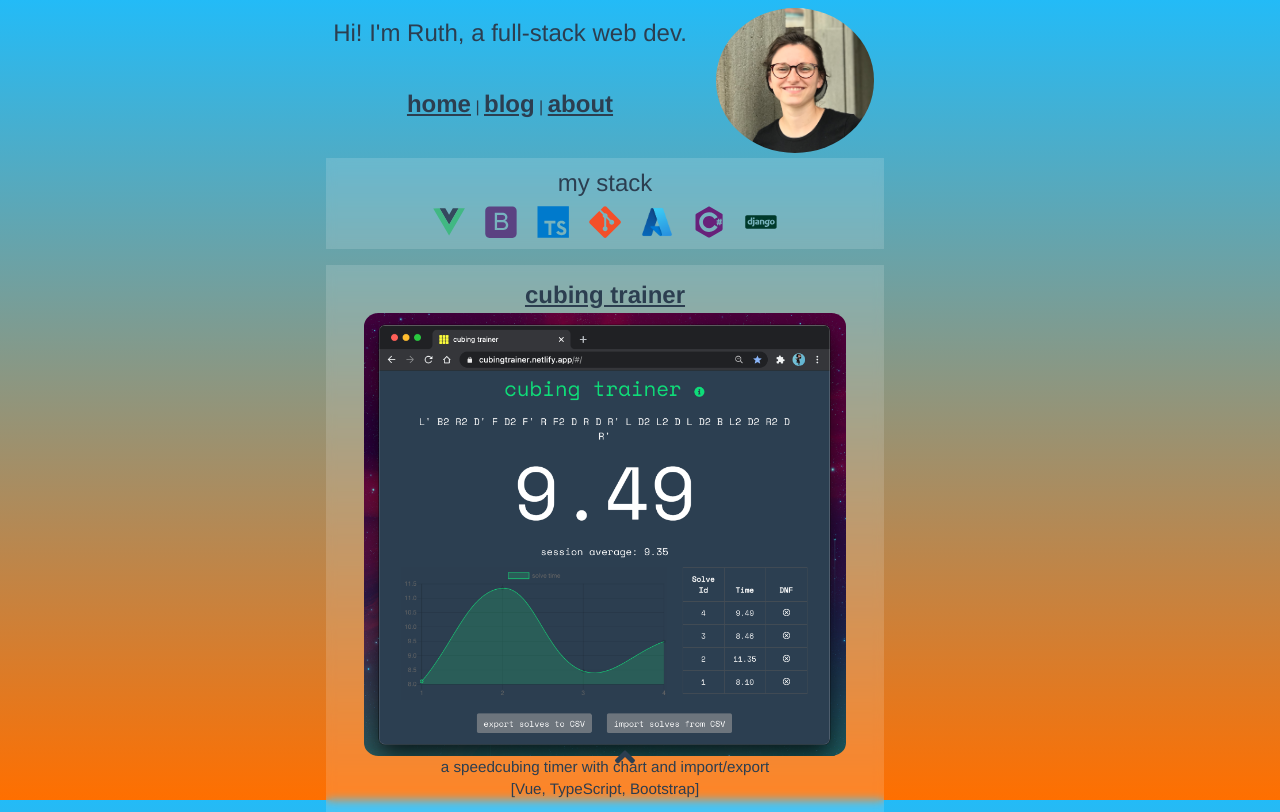
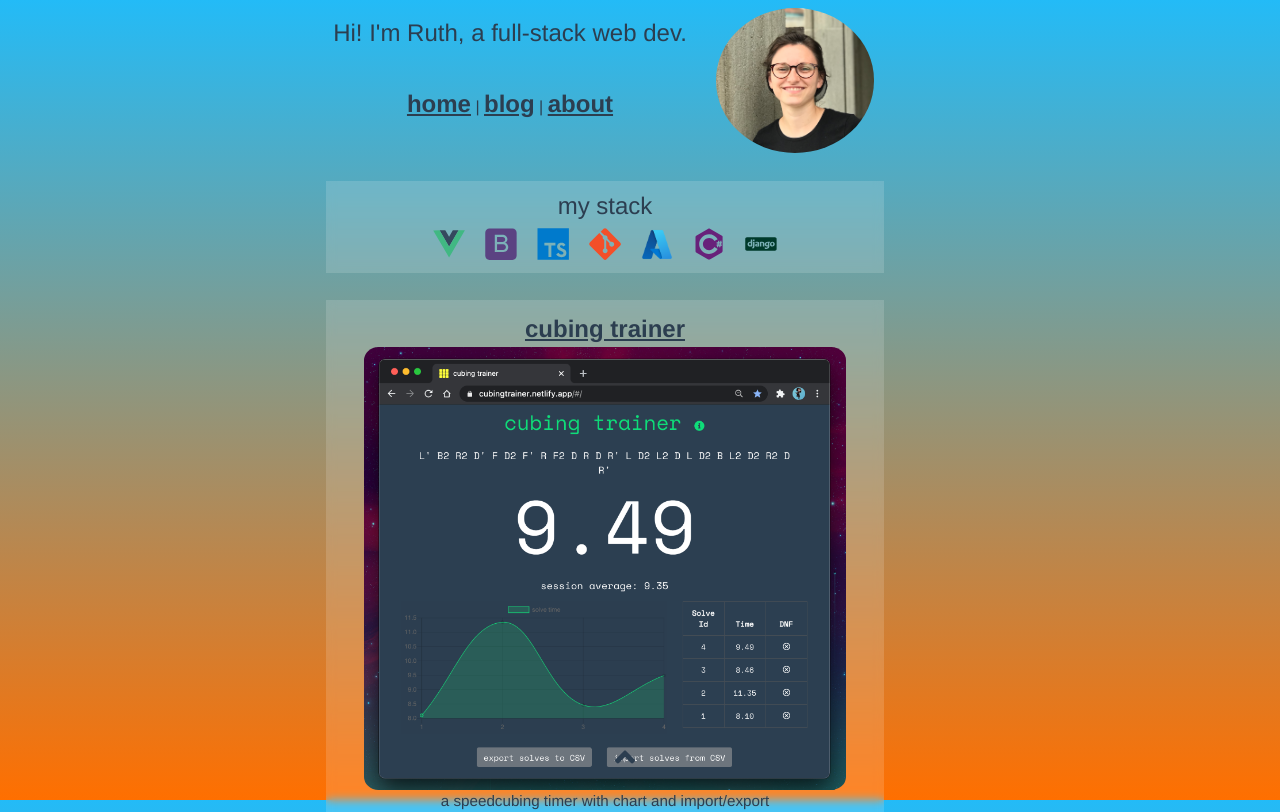
Before and after one commit to ruthrootz/portfolio, a Vue app: page / in a window 1280 px wide. Shown: the top 812 px of the page. Built offline with nearby package versions, Linux system fonts and the light colour scheme.

Commit message:
fixed margin

```diff
--- a/src/App.vue
+++ b/src/App.vue
@@ -266,6 +266,7 @@ li > .nav-link {
 }
 
 .demo.stack {
+    margin: 5% auto;
     border-radius: 0%;
 }
 
```
